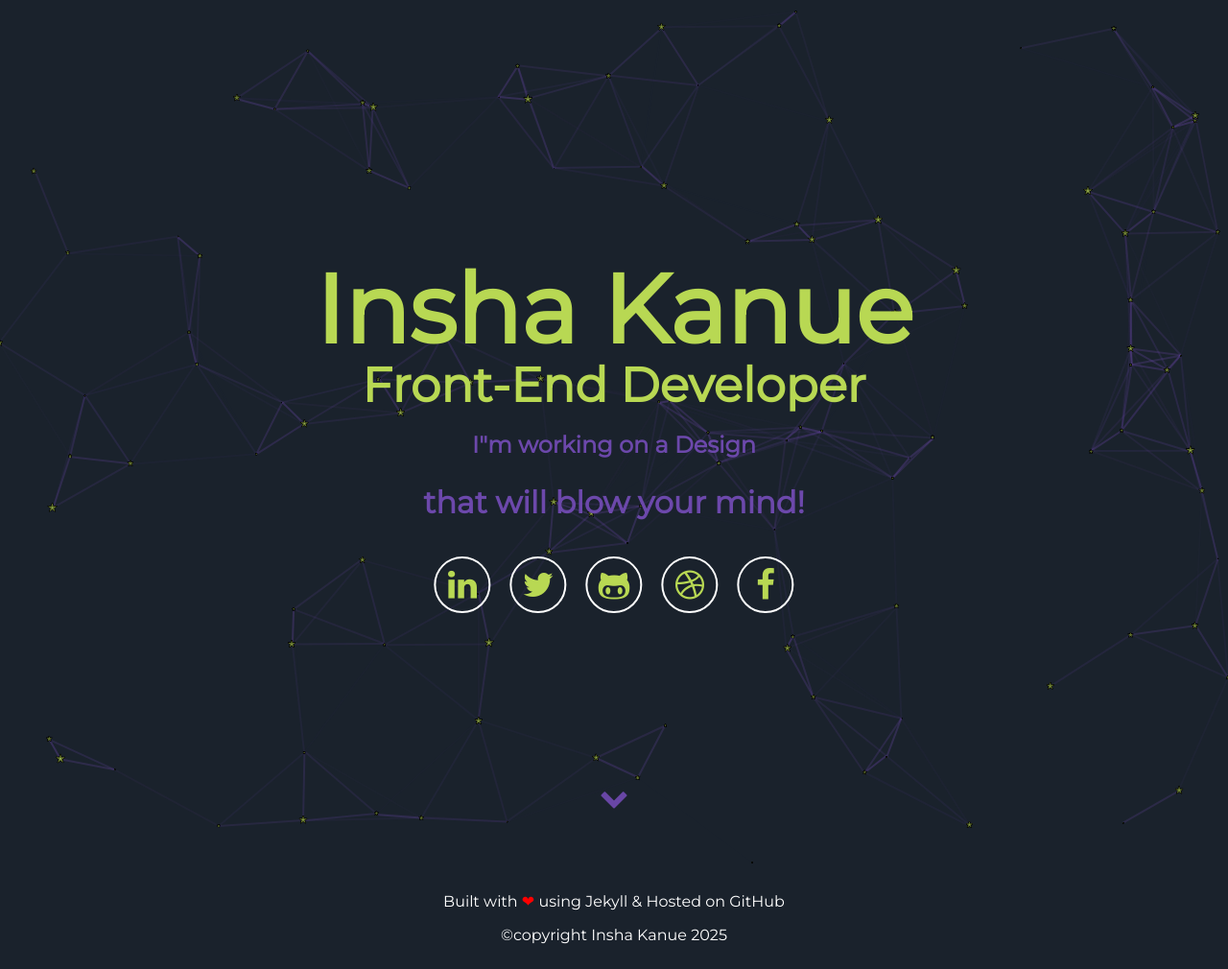
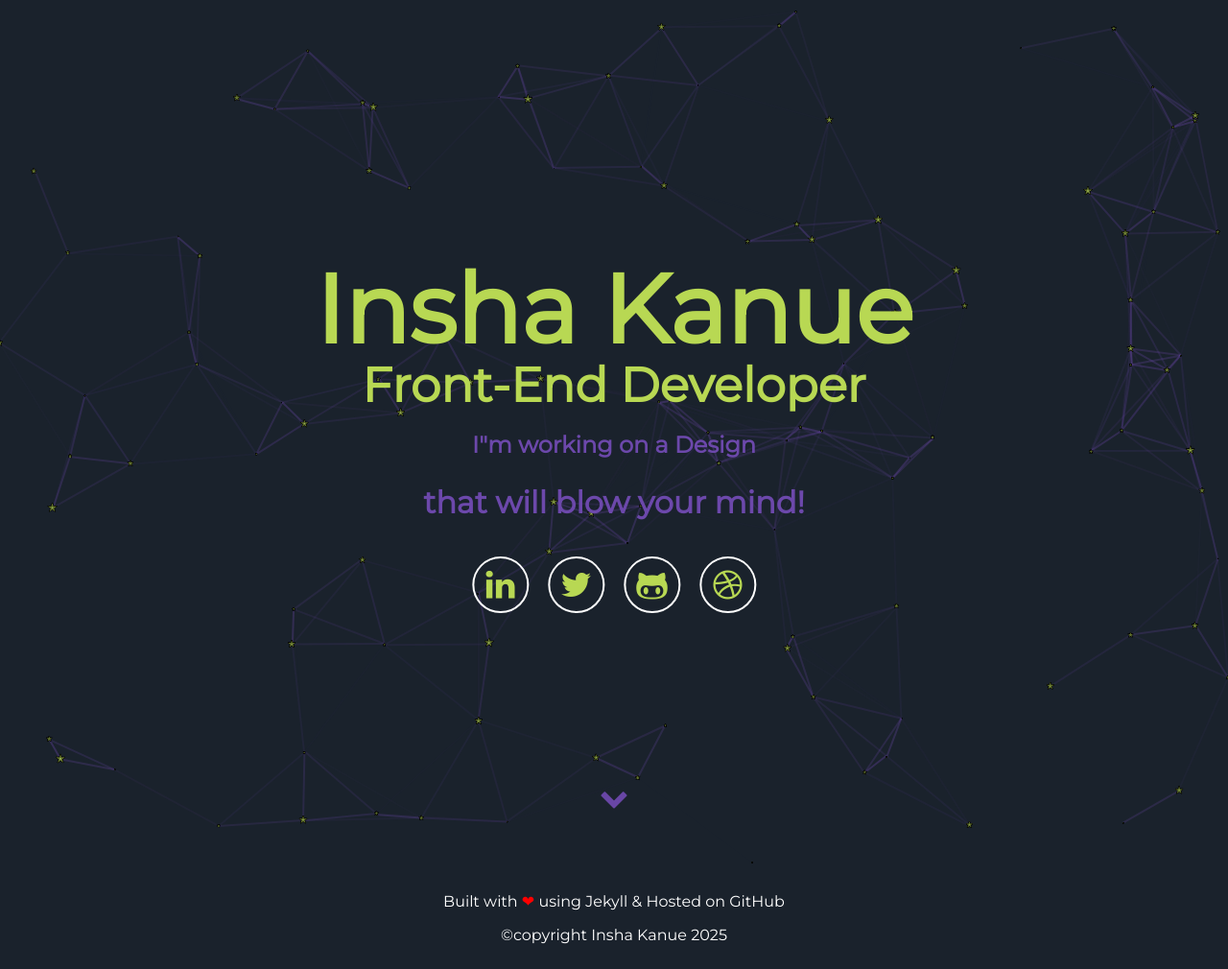
Before and after one commit to inshakanue/inshakanue.github.io, a Jekyll site: the page built from index.html, in a window 1280 px wide. Shown: the whole page at 96% size. Built offline with Jekyll 4.4.1, drawn with Linux system fonts in a browser that asks for light colours.

Commit message:
Update header.html

```diff
--- a/_includes/header.html
+++ b/_includes/header.html
@@ -16,7 +16,7 @@
         <a aria-label="My Twitter" target="_blank" href="https://twitter.com/{{site.twitter_username}}"><i class="icon fa fa-twitter" aria-hidden="true"></i></a>
         <a aria-label="My GitHub" target="_blank" href="https://github.com/{{site.github_username}}"><i class="icon fa fa-github-alt" aria-hidden="true"></i></a>
         <a aria-label="My Dribbble" target="_blank" href="https://dribbble.com/{{site.dribbble_username}}"><i class="icon fa fa-dribbble" aria-hidden="true"></i></a>
-        <a aria-label="My Facebook" target="_blank" href="https://facebook.com/{{site.facebook_username}}"><i class="icon fa fa-facebook" aria-hidden="true"></i></a>
+
       </div>
       {% comment %}<a class="link" href="#about" data-scroll>About Me</a>
       <a class="link" href="#projects" data-scroll>Projects</a>{% endcomment %}
```
